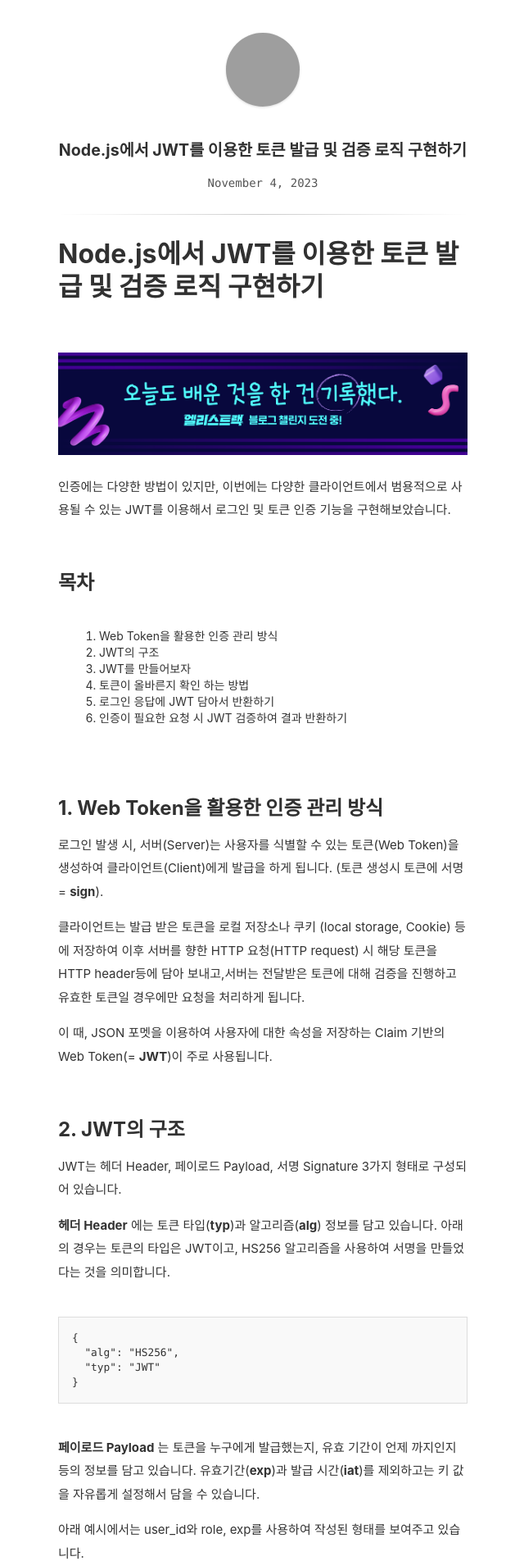
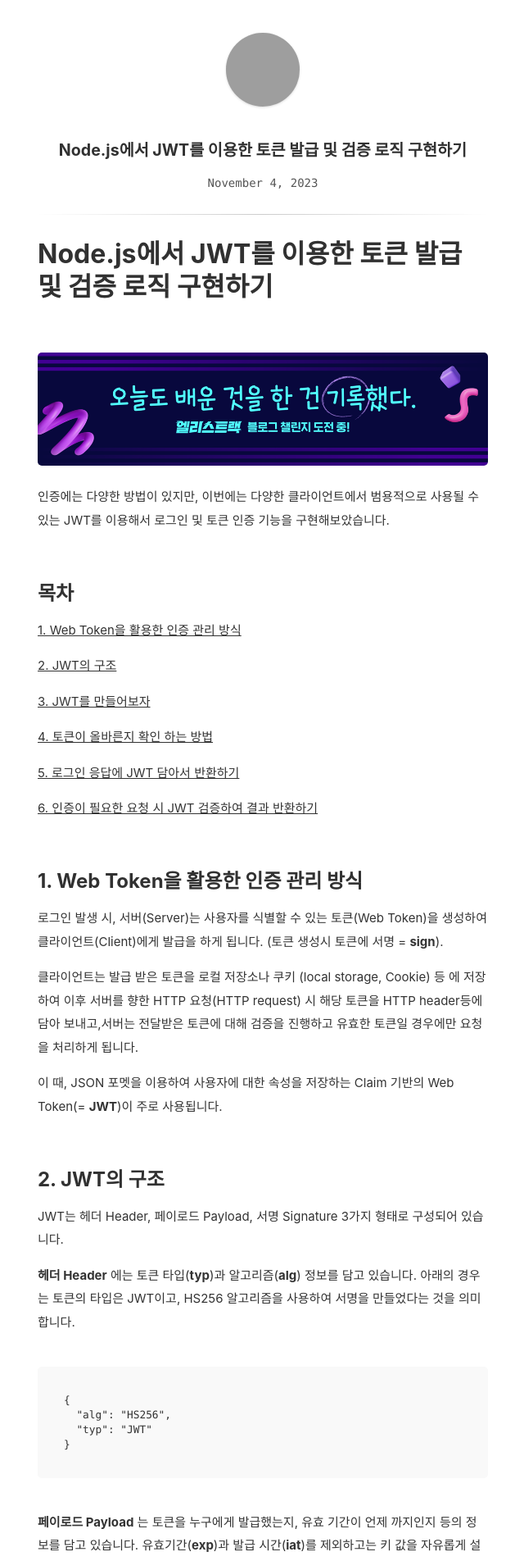
Before and after one commit to Ji-hoon/blog, a Jekyll site: the page built from _posts/2023-11-04-JWT-and-authorization.md, in a window 1280 px wide. Shown: the top 1904 px of the page at 82% size, without its empty margins (319-959 px from the left). Built offline with Jekyll 4.4.1, drawn with Linux system fonts in a browser that asks for light colours; grey boxes are pictures that could not be loaded.

Commit message:
FIX : css 수정 & toc에 링크 적용

```diff
--- a/_posts/2023-11-04-JWT-and-authorization.md
+++ b/_posts/2023-11-04-JWT-and-authorization.md
@@ -15,12 +15,17 @@ updated: 2023-11-04 10:00
 &nbsp;
 
 ## 목차
-1. Web Token을 활용한 인증 관리 방식
-2. JWT의 구조
-3. JWT를 만들어보자
-4. 토큰이 올바른지 확인 하는 방법
-5. 로그인 응답에 JWT 담아서 반환하기
-6. 인증이 필요한 요청 시 JWT 검증하여 결과 반환하기
+ [1. Web Token을 활용한 인증 관리 방식](#1-web-token을-활용한-인증-관리-방식)
+
+ [2. JWT의 구조](#2-jwt의-구조)
+
+ [3. JWT를 만들어보자](#3-jwt를-만들어보자)
+
+[4. 토큰이 올바른지 확인 하는 방법](#4-토큰이-올바른지-확인-하는-방법)
+
+[5. 로그인 응답에 JWT 담아서 반환하기](#5-로그인-응답에-jwt-담아서-반환하기)
+
+ [6. 인증이 필요한 요청 시 JWT 검증하여 결과 반환하기](#6-인증이-필요한-요청-시-jwt-검증하여-결과-반환하기)
 
 &nbsp;
 ## 1. Web Token을 활용한 인증 관리 방식
--- a/_sass/main.scss
+++ b/_sass/main.scss
@@ -55,11 +55,11 @@ h6 {
 }
 img {
   max-width: 100%;
+  border-radius: 5px;
 }
 a {
   color: inherit;
-  text-decoration: none;
-  border-bottom: 1px solid #555;
+  text-decoration: underline;
   &.image {
     display: block;
     text-align: center;
@@ -195,8 +195,8 @@ pre {
   white-space: pre;
   overflow-x: auto;
   background-color: #f9f9f9;
-  border: 1px solid #ddd;
-  padding: 1rem;
+  border-radius: 5px;
+  padding: 2rem;
   code {
     font-size: 100%;
     color: inherit;
@@ -224,7 +224,7 @@ iframe {
   width: 100%;
 }
 article {
-  max-width: 500px;
+  max-width: 550px;
   margin: 0 auto;
   h1.title {
     line-height: 1.4em;
@@ -245,7 +245,7 @@ article {
   }
   hr {
     border: 0;
-    border-bottom: 1px solid #000;
+    border-bottom: 1px solid #D2D2D2;
     margin: 30px 0;
   }
   p {
```
